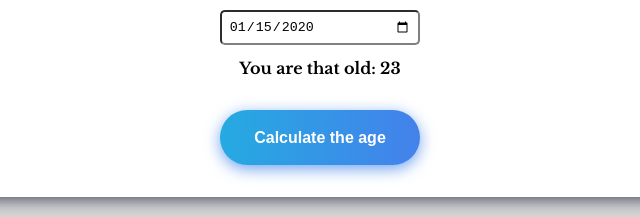
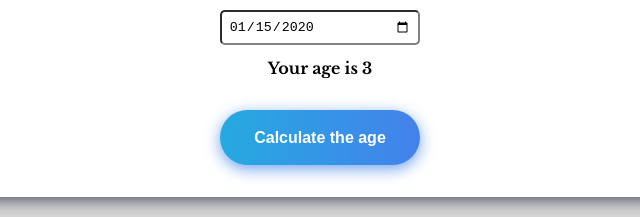
Before and after one commit to PiotrRomanczuk/60JsProjects, a plain HTML site: page 01_AgeCalculator/index.html in a window 1280 px wide. Both pictures are taken after typing "2020-01-15" into the empty fields and a click on the button "Calculate the age". Shown: the part 132-349 px from the top of the page, 320-960 px from the left. Drawn offline with nearby package versions, Linux system fonts and the light colour scheme.

Commit message:
Finishing the project 1

```diff
--- a/01_AgeCalculator/index.html
+++ b/01_AgeCalculator/index.html
@@ -13,7 +13,7 @@
 			<div class="info">Enter your date of birth:</div>
 			<input type="date" id="birthday" name="birthday" />
 
-			<div class="result">You are that old: 23</div>
+			<div id="result"></div>
 			<button class="btn-hover color-9" id="btn">Calculate the age</button>
 		</div>
 
--- a/01_AgeCalculator/index.js
+++ b/01_AgeCalculator/index.js
@@ -1,5 +1,6 @@
 const btnEl = document.getElementById('btn');
 const birthdayEl = document.getElementById('birthday');
+const resultEl = document.getElementById('result');
 
 const calculateAge = () => {
 	console.log('clicked');
@@ -9,6 +10,7 @@ const calculateAge = () => {
 		alert('Please select the date');
 	} else {
 		const age = getAge(birthdayValue);
+		resultEl.innerHTML = `Your age is ${age}`;
 	}
 };
 
@@ -20,6 +22,7 @@ const getAge = (birthdayValue) => {
 	const yourAge = currentDate.getFullYear() - yearOfBirth;
 
 	console.log(yourAge);
+	return yourAge;
 };
 
 btnEl.addEventListener('click', () => {
```
